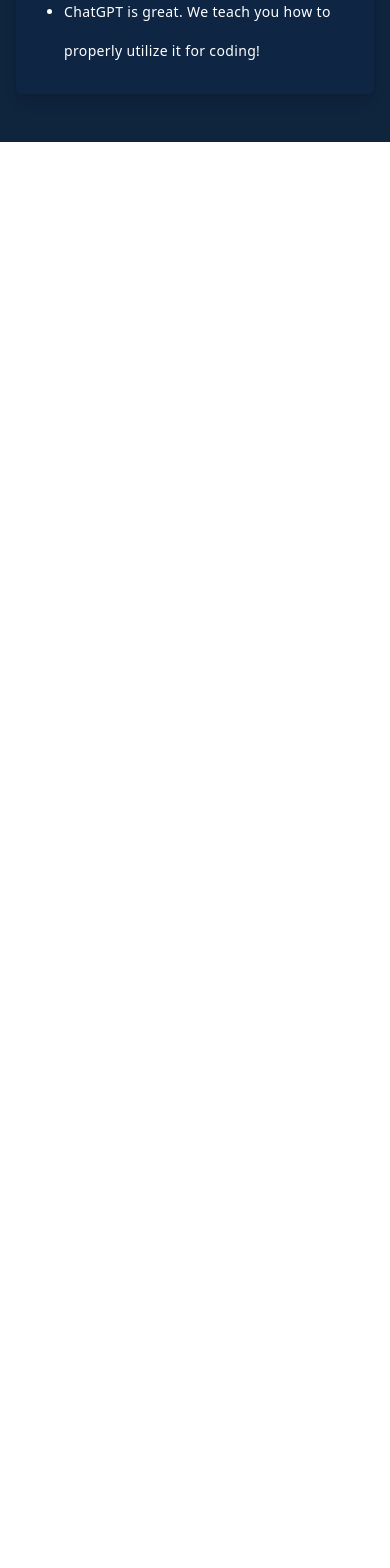
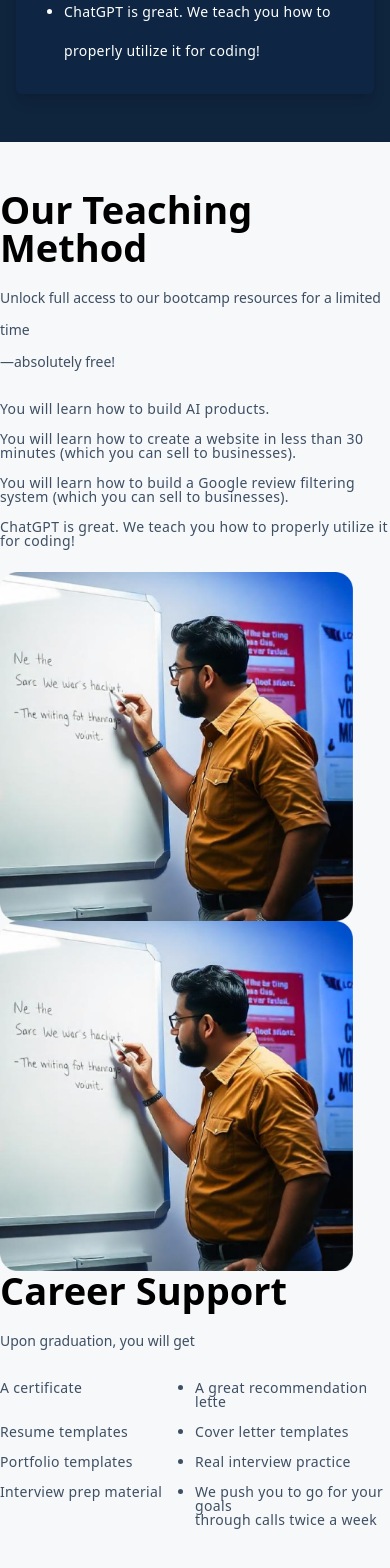
Before and after one commit to HaiderAbas/learnSide, a Next.js app: page / in a window 390 px wide. Shown: the part 6615-8183 px from the top of the page. Before the commit the page ends 6757 px from the top, so only its background shows below. Built offline with nearby package versions, Linux system fonts and the light colour scheme.

Commit message:
Teachingmethod completed

```diff
--- /dev/null
+++ b/app/components/TeachingMethod.jsx
@@ -0,0 +1,47 @@
+import Image from 'next/image'
+import React from 'react'
+import Teaching from "@/public/images/Teaching.png"
+import Teaching2 from "@/public/images/Teaching2.png"
+
+const TeachingMethod = () => {
+    return (
+        <div className='bg-[#F7F8F9] bg-opacity-30 shadow-md'>
+            <div className='  lg:items-center py-12 w-full lg:max-w-[1120px] mx-auto'>
+                <div className=' lg:flex lg:justify-between'>
+                    <div className='flex flex-col justify-center'>
+                        <h2 className='font-inter font-bold text-[38px] leading-[100%] tracking-[1%] align-middle mb-4'>Our Teaching Method</h2>
+                        <p className='font-inter text-[#0F243DCC] font-normal text-[14px] leading-8 tracking-[0%]'>Unlock full access to our bootcamp resources for a limited time <br /> —absolutely free!</p>
+                        <ul className="list-disc py-6 text-[#0F243DCC] space-y-4 font-inter font-normal text-[14px] leading-[14px] tracking-wide">
+                            <li>You will learn how to build AI products.</li>
+                            <li>You will learn how to create a website in less than 30 minutes (which you can sell to businesses).</li>
+                            <li>You will learn how to build a Google review filtering system (which you can sell to businesses).</li>
+                            <li>ChatGPT is great. We teach you how to properly utilize it for coding!</li>
+                        </ul>
+                    </div>
+                    <Image src={Teaching} alt='TeachingImage' className='max-w-[353px] flex justify-end' />
+
+                </div>
+                <div className='lg:flex lg:justify-between'>
+                    <Image src={Teaching} alt='TeachingImage' className='max-w-[353px] flex justify-end' />
+                    <div className='flex flex-col justify-center'>
+                        <h2 className='font-inter font-bold text-[38px] leading-[100%] tracking-[1%] align-middle mb-4'>Career Support</h2>
+                        <p className='font-inter text-[#0F243DCC] font-normal text-[14px] leading-8 tracking-[0%]'>Upon graduation, you will get</p>
+                        <ul className="list-disc py-6 grid grid-cols-2  text-[#0F243DCC] space-y-4 font-inter font-normal text-[14px] leading-[14px] tracking-wide">
+                            <li>A certificate</li>
+                            <li>A great recommendation lette</li>
+                            <li>Resume templates</li>
+                            <li>Cover letter templates</li>
+                            <li>Portfolio templates</li>
+                            <li>Real interview practice</li>
+                            <li>Interview prep material</li>
+                            <li>We push you to go for your goals <br /> through calls twice a week</li>
+                        </ul>
+                    </div>
+                </div>
+
+            </div>
+        </div>
+    )
+}
+
+export default TeachingMethod
--- a/app/page.js
+++ b/app/page.js
@@ -4,6 +4,7 @@ import Cohorts from "./components/Cohorts";
 import AboutFounder from "./components/Founder";
 import Hero from "./components/HeroSction";
 import Hours from "./components/Hours";
+import TeachingMethod from "./components/TeachingMethod";
 
 export default function Home() {
   return (
@@ -14,6 +15,7 @@ export default function Home() {
       <Cohorts/>
       <Bootcamp/>
       <Bonuses />
+      <TeachingMethod/>
     </>
   )
 }
```
Also changed, not shown: public/images/Teaching.png (added), public/images/Teaching2.png (added).
